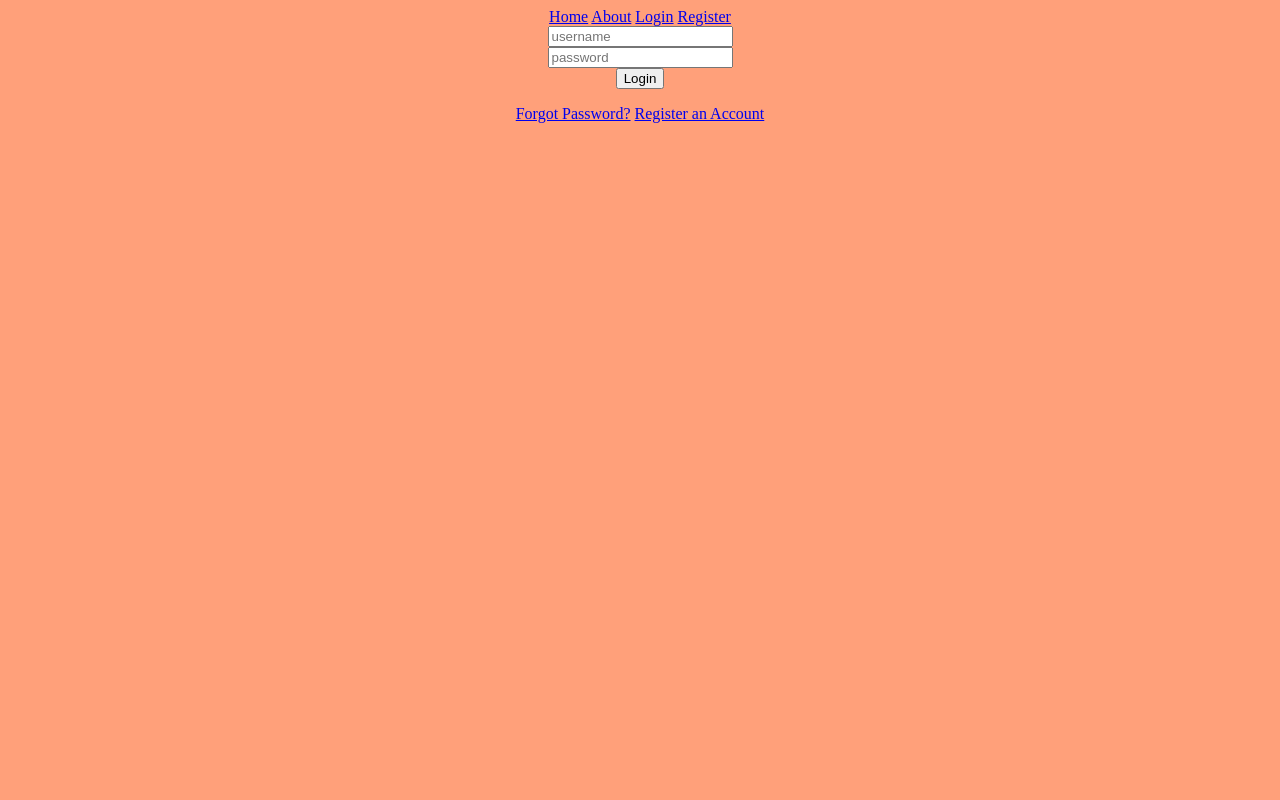
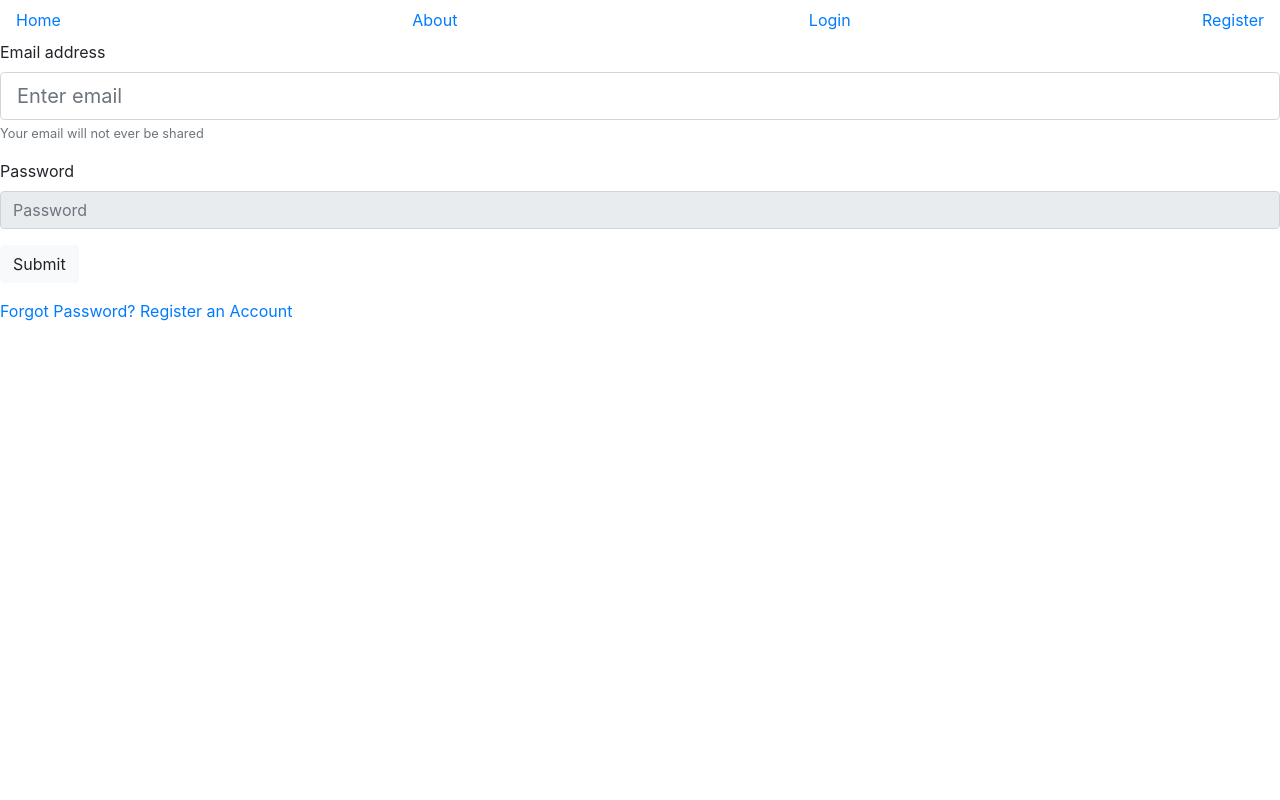
Before and after one commit to monjur-hasan/Grader-LMS, a Django app: template django_project/blog/templates/blog/login.html in a window 1280 px wide. Run offline with Django 3.2, Linux system fonts and the light colour scheme; the template is opened without the code that fills it, so the values that code supplies are empty; some libraries are stand-ins or nearby versions.

Commit message:
login page WIP

```diff
--- /dev/null
+++ b/django_project/blog/templates/blog/css/login.css
@@ -0,0 +1,5 @@
+#login-form {
+    text-align: center;
+    display: block;
+    padding: 0em 500em;
+}
--- a/django_project/blog/templates/blog/login.html
+++ b/django_project/blog/templates/blog/login.html
@@ -1,6 +1,11 @@
 <html>
-<body style="background-color: lightsalmon;">
-	<header style ="text-align:center;">
+<!-- bootstrap and jquery -->
+<link rel="stylesheet" href="https://stackpath.bootstrapcdn.com/bootstrap/4.1.3/css/bootstrap.min.css" integrity="sha384-MCw98/SFnGE8fJT3GXwEOngsV7Zt27NXFoaoApmYm81iuXoPkFOJwJ8ERdknLPMO" crossorigin="anonymous">
+<link rel="stylesheet" href='blog/css/login.css'>
+<script src="https://stackpath.bootstrapcdn.com/bootstrap/4.1.3/js/bootstrap.min.js" integrity="sha384-ChfqqxuZUCnJSK3+MXmPNIyE6ZbWh2IMqE241rYiqJxyMiZ6OW/JmZQ5stwEULTy" crossorigin="anonymous"></script>
+<script src="https://code.jquery.com/jquery-3.3.1.slim.min.js" integrity="sha384-q8i/X+965DzO0rT7abK41JStQIAqVgRVzpbzo5smXKp4YfRvH+8abtTE1Pi6jizo" crossorigin="anonymous"></script>
+<script src="https://cdnjs.cloudflare.com/ajax/libs/popper.js/1.14.3/umd/popper.min.js" integrity="sha384-ZMP7rVo3mIykV+2+9J3UJ46jBk0WLaUAdn689aCwoqbBJiSnjAK/l8WvCWPIPm49" crossorigin="anonymous"></script>
+
 <div class="navbar">
   <a href="/">Home</a>
   <a href="about.html">About</a>
@@ -8,11 +13,20 @@
 	<a href="register.html">Register</a>
 
 </div>
-<form action="/loginAuth" method="POST">
-	<input type="text" name = "username" placeholder="username" required/> <br>
-	<input type="password" name = "password" placeholder="password" required/> <br>
-	<input type="submit" value = Login />
-</form>
+<div id="login-form"></div>
+	<form action="/login" method="POST">
+		<div class="form-group">
+			<label for="email">Email address</label>
+			<input class="form-control form-control-lg" type="email" id="email" placeholder="Enter email">
+			<small class="form-text text-muted">Your email will not ever be shared</small>
+		</div>
+		<div class="form-group">
+			<label for="password">Password</label>
+			<input class="form-control" type="password" id="password" placeholder="Password" readonly>
+		</div>
+		<button class="btn btn-light" type="submit">Submit</button>
+	</form>
+</div>
 
 <a href="forgotpw.html">Forgot Password?</a>
 <a href="register.html">Register an Account</a>
--- a/django_project/blog/urls.py
+++ b/django_project/blog/urls.py
@@ -4,4 +4,5 @@ from . import views
 urlpatterns = [
     path('', views.home, name = 'blog-home'),
     path('about/', views.about, name = 'blog-about'),
+    path('login/', views.login, name = 'blog-login'),
 ]
--- a/django_project/blog/views.py
+++ b/django_project/blog/views.py
@@ -9,3 +9,6 @@ def home(request):
 
 def about(request):
     return render(request, 'blog/about.html', {'title': 'About'})
+
+def login(request):
+    return render(request, 'blog/login.html')
```
